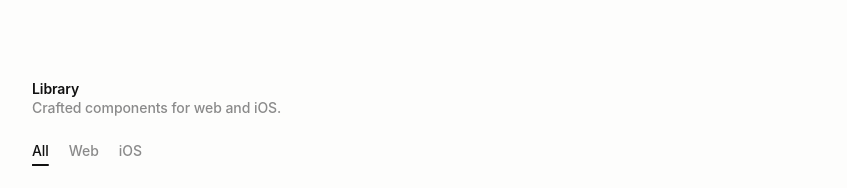
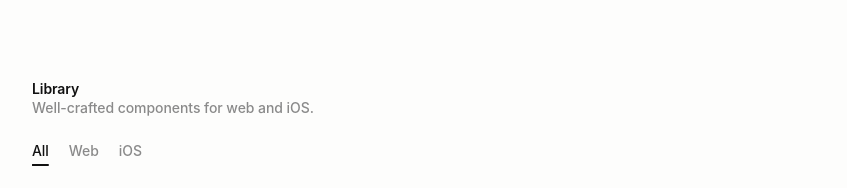
Before and after one commit to vcompagnucci/components, a React (Vite) app: page / in a window 1280 px wide. Shown: the top 188 px of the page, without its empty margins (216-1063 px from the left). Built offline with nearby package versions, Linux system fonts and the light colour scheme; a web font is replaced by a local one.

Commit message:
Use well-crafted in the masthead line
Hyphenated, as the compound requires before a noun.

Co-Authored-By: Claude Fable 5 <noreply@anthropic.com>

```diff
--- a/src/app.tsx
+++ b/src/app.tsx
@@ -156,7 +156,7 @@ export function App() {
         <>
           <header className={css.mast}>
             <h1 className={css.mastTitle}>Library</h1>
-            <div className={css.mastSub}>Crafted components for web and iOS.</div>
+            <div className={css.mastSub}>Well-crafted components for web and iOS.</div>
           </header>
           <div className={css.barInner}>
             <Tabs filterIdx={filterIdx} onChange={changeFilter} />
```
Also changed, not shown: 1 other file (tests, documents, lock files or other folders).
